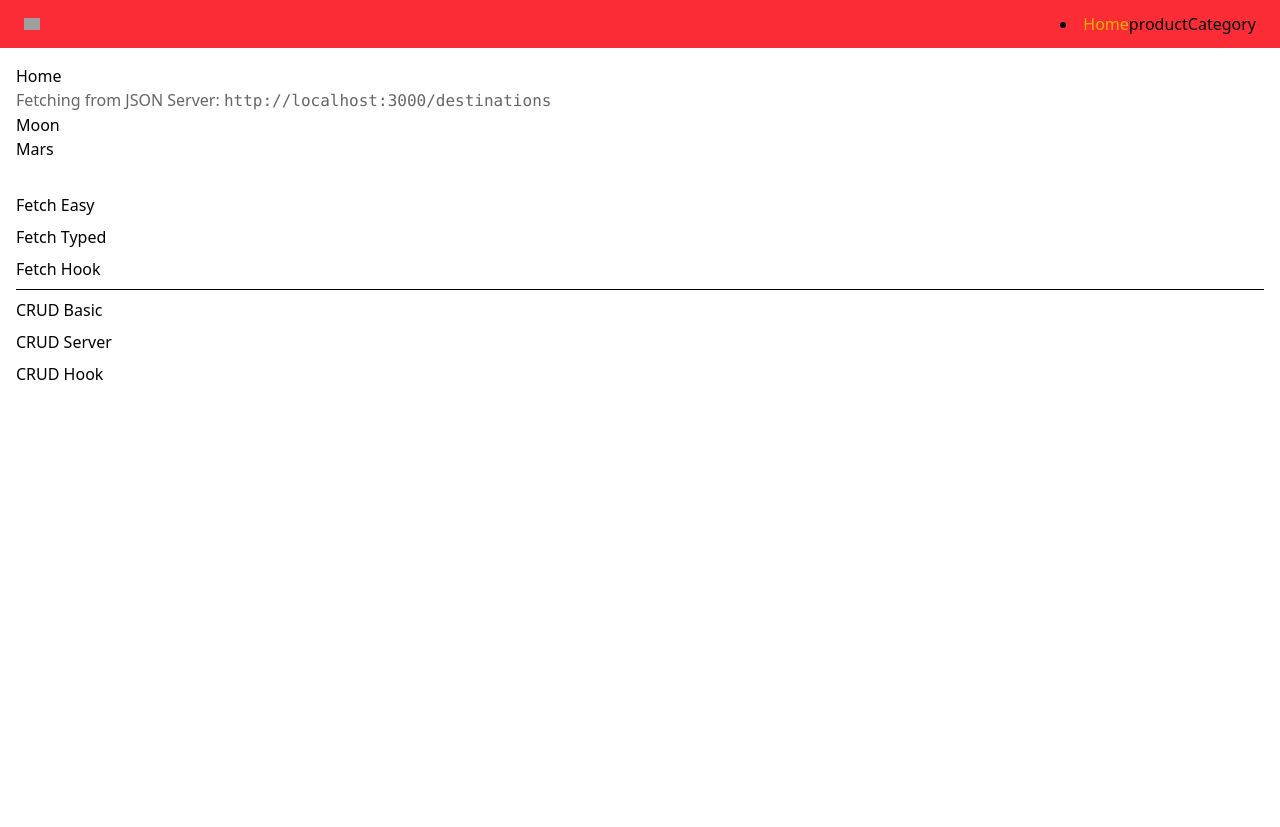
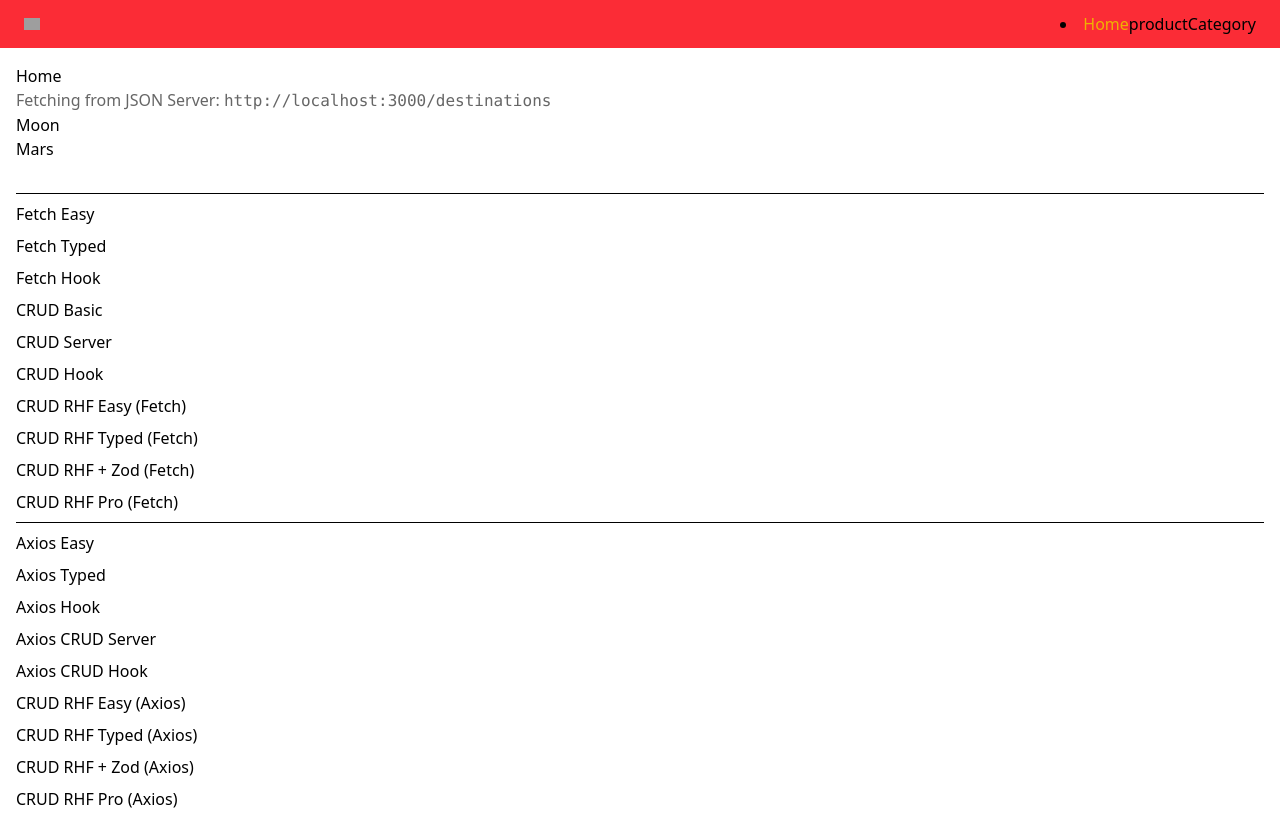
Before and after one commit to FanX0/react-ts-basic, a React (Vite) app: page / in a window 1280 px wide. Before the commit the page ends 800 px from the top, so only its background shows below. Built offline with nearby package versions, Linux system fonts and the light colour scheme; data requests are answered from the project's data file; grey boxes are pictures that could not be loaded.

Commit message:
feat(app): wire routes to new fetch/axios pages and add navigation test

```diff
--- a/src/App.jsx
+++ b/src/App.jsx
@@ -8,13 +8,28 @@ function App() {
       <Header />
       <Home />
       <nav style={{ display: "grid", gap: "0.5rem", padding: "1rem" }}>
-        <Link to="/fetch-basic">Fetch Easy</Link>
+
+        <hr />
+         <Link to="/fetch-basic">Fetch Easy</Link>
         <Link to="/fetch-typed">Fetch Typed</Link>
         <Link to="/fetch-hook">Fetch Hook</Link>
-        <hr />
         <Link to="/fetch-crud-basic">CRUD Basic</Link>
         <Link to="/fetch-crud-server">CRUD Server</Link>
         <Link to="/fetch-crud-hook">CRUD Hook</Link>
+        <Link to="/fetch-crud-rhf-easy">CRUD RHF Easy (Fetch)</Link>
+        <Link to="/fetch-crud-rhf-typed">CRUD RHF Typed (Fetch)</Link>
+        <Link to="/fetch-crud-rhf-zod">CRUD RHF + Zod (Fetch)</Link>
+        <Link to="/fetch-crud-rhf-pro">CRUD RHF Pro (Fetch)</Link>
+        <hr />
+        <Link to="/axios-basic">Axios Easy</Link>
+        <Link to="/axios-typed">Axios Typed</Link>
+        <Link to="/axios-hook">Axios Hook</Link>
+        <Link to="/axios-crud-server">Axios CRUD Server</Link>
+        <Link to="/axios-crud-hook">Axios CRUD Hook</Link>
+        <Link to="/axios-crud-rhf-easy">CRUD RHF Easy (Axios)</Link>
+        <Link to="/axios-crud-rhf-typed">CRUD RHF Typed (Axios)</Link>
+        <Link to="/axios-crud-rhf-zod">CRUD RHF + Zod (Axios)</Link>
+        <Link to="/axios-crud-rhf-pro">CRUD RHF Pro (Axios)</Link>
       </nav>
     </div>
   );
--- a/src/main.jsx
+++ b/src/main.jsx
@@ -10,6 +10,19 @@ import FetchHook from "./pages/fetch/justfetch/FetchHook.tsx";
 import CrudBasic from "./pages/fetch/crud/CrudBasic.tsx";
 import CrudServer from "./pages/fetch/crud/CrudServer.tsx";
 import CrudHook from "./pages/fetch/crud/CrudHook.tsx";
+import AxiosEasy from "./pages/axios/justaxios/AxiosEasy.tsx";
+import AxiosTyped from "./pages/axios/justaxios/AxiosTyped.tsx";
+import AxiosHook from "./pages/axios/justaxios/AxiosHook.tsx";
+import CrudServerAxios from "./pages/axios/crud/CrudServerAxios.tsx";
+import CrudHookAxios from "./pages/axios/crud/CrudHookAxios.tsx";
+import RhfEasyFetch from "./pages/fetch/crud/RhfEasyFetch.tsx";
+import RhfZodFetch from "./pages/fetch/crud/RhfZodFetch.tsx";
+import RhfProFetch from "./pages/fetch/crud/RhfProFetch.tsx";
+import RhfTypedFetch from "./pages/fetch/crud/RhfTypedFetch.tsx";
+import RhfEasyAxios from "./pages/axios/crud/RhfEasyAxios.tsx";
+import RhfZodAxios from "./pages/axios/crud/RhfZodAxios.tsx";
+import RhfProAxios from "./pages/axios/crud/RhfProAxios.tsx";
+import RhfTypedAxios from "./pages/axios/crud/RhfTypedAxios.tsx";
 
 createRoot(document.getElementById("root")).render(
   <StrictMode>
@@ -23,6 +36,19 @@ createRoot(document.getElementById("root")).render(
         <Route path="/fetch-crud-basic" element={<CrudBasic />} />
         <Route path="/fetch-crud-server" element={<CrudServer />} />
         <Route path="/fetch-crud-hook" element={<CrudHook />} />
+        <Route path="/fetch-crud-rhf-easy" element={<RhfEasyFetch />} />
+        <Route path="/fetch-crud-rhf-typed" element={<RhfTypedFetch />} />
+        <Route path="/fetch-crud-rhf-zod" element={<RhfZodFetch />} />
+        <Route path="/fetch-crud-rhf-pro" element={<RhfProFetch />} />
+        <Route path="/axios-basic" element={<AxiosEasy />} />
+        <Route path="/axios-typed" element={<AxiosTyped />} />
+        <Route path="/axios-hook" element={<AxiosHook />} />
+        <Route path="/axios-crud-server" element={<CrudServerAxios />} />
+        <Route path="/axios-crud-hook" element={<CrudHookAxios />} />
+        <Route path="/axios-crud-rhf-easy" element={<RhfEasyAxios />} />
+        <Route path="/axios-crud-rhf-typed" element={<RhfTypedAxios />} />
+        <Route path="/axios-crud-rhf-zod" element={<RhfZodAxios />} />
+        <Route path="/axios-crud-rhf-pro" element={<RhfProAxios />} />
       </Routes>
     </BrowserRouter>
   </StrictMode>
```
Also changed, not shown: 1 other file (tests, documents, lock files or other folders).
